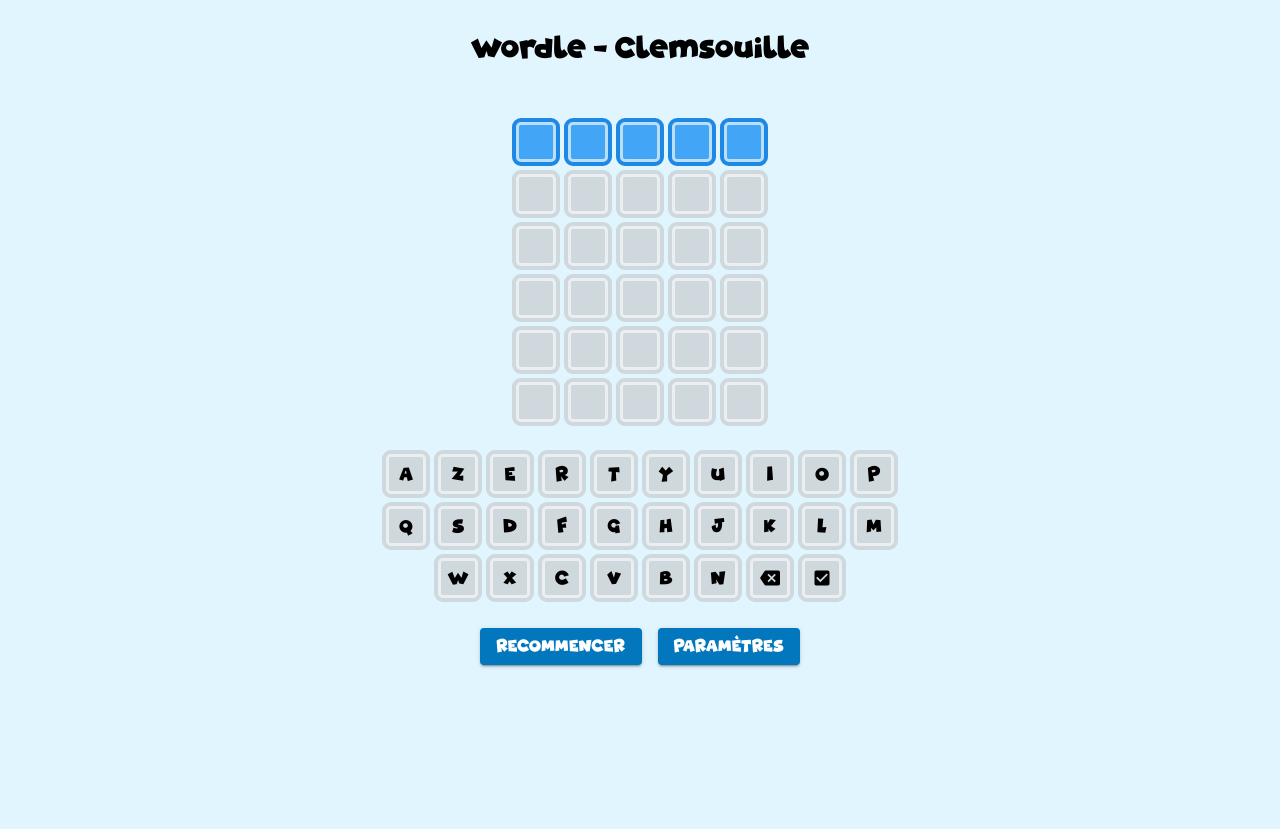
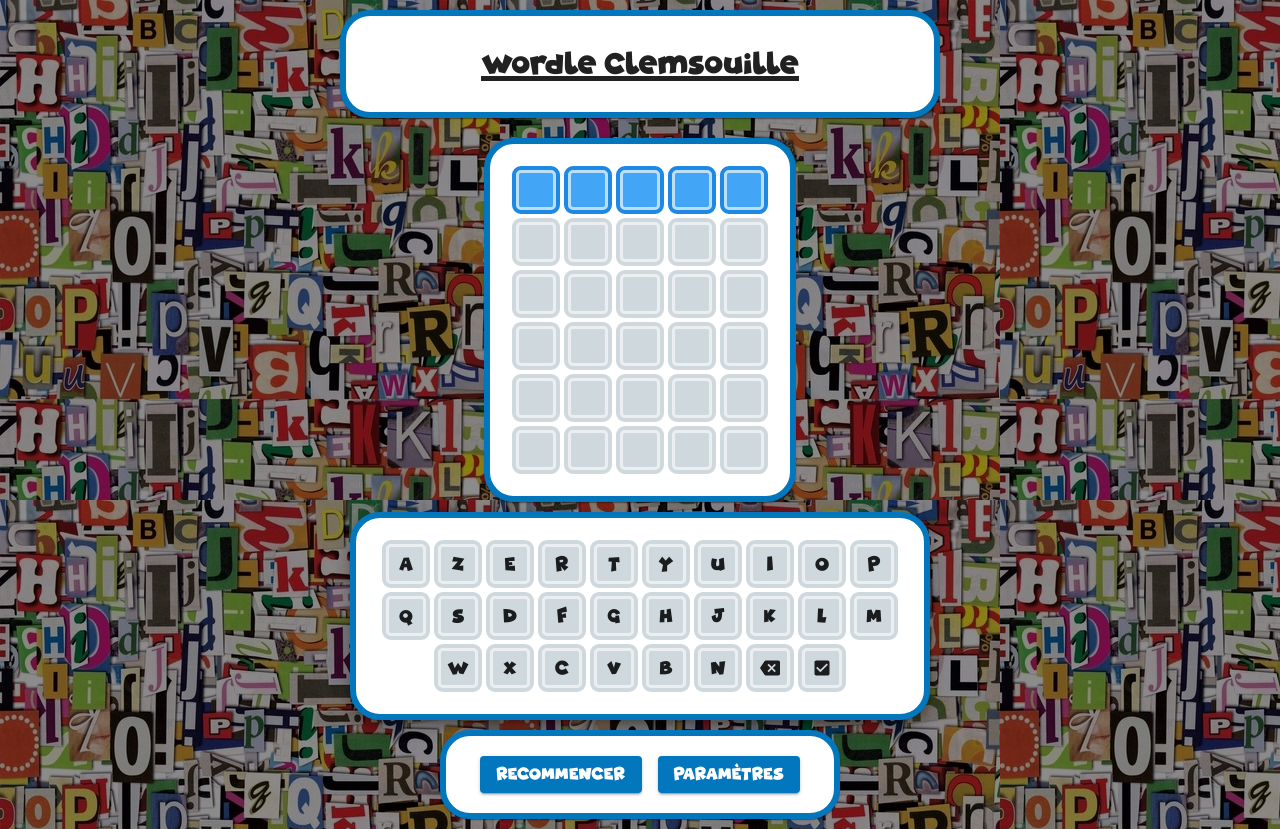
Before and after one commit to Clems02/Motus, a React (Vite) app: page / in a window 1280 px wide. Before the commit the page ends 800 px from the top, so only its background shows below. Built offline with nearby package versions, Linux system fonts and the light colour scheme.

Commit message:
background

```diff
--- a/src/app/Wordle.jsx
+++ b/src/app/Wordle.jsx
@@ -1,12 +1,15 @@
-import { Box, Button, Typography } from '@mui/material';
+import { Box, Button, Paper, Typography } from '@mui/material';
 import KeyBoard from '../composants/KeyBoard';
 import TryBoard from '../composants/TryBoard';
 import React, { useEffect, useState } from 'react';
 import { utils } from '../service/utils';
 import DialogResult from '../composants/DialogResult';
 import DialogParams from '../composants/DialogParams';
+import { data } from '../service/data';
+import { useTheme } from '@emotion/react';
 
 const Wordle = () => {
+  const theme = useTheme();
   const [gameStatus, setGameStatus] = useState('');
   const [openParams, setOpenParams] = useState(false);
 
@@ -16,7 +19,7 @@
   const [currentRow, setCurrentRow] = useState(0);
   const [targetWord, setTargetWord] = useState('');
   const [tryWords, setTryWords] = useState([]);
-  //const [keyBestStatus, setKeyBestStatus] = useState([]); //Utilisé pour afficher les couleurs sur le clavier
+  const [keyBoard, setKeyBoard] = useState([]);
 
   /**
    * => Valeur pour variant square <=
@@ -47,6 +50,16 @@
         )
       )
     );
+
+    const keyBoardRow = [];
+    for (let x = 0; x < data.keyBoard.length; x++) {
+      const array = [];
+      for (let y = 0; y < data.keyBoard[x].length; y++) {
+        array.push({ value: data.keyBoard[x][y], status: 'UNKNOWN' });
+      }
+      keyBoardRow.push(array);
+    }
+    setKeyBoard(keyBoardRow);
 
     setCurrentRow(0);
     setGameStatus('PLAYING');
@@ -81,13 +94,17 @@
 
     const win = word.every(({ status }) => status === 'BON');
     if (win) {
-      setGameStatus('WIN');
-      return;
+      setTimeout(() => {
+        setGameStatus('WIN');
+        return;
+      }, 2000);
     }
 
     if (currentRow === rows - 1) {
-      setGameStatus('LOSED');
-      return;
+      setTimeout(() => {
+        setGameStatus('LOSED');
+        return;
+      }, 2000);
     }
 
     setCurrentRow(currentRow + 1);
@@ -126,10 +143,35 @@
   };
 
   return (
-    <Box>
-      <Box sx={{ display: 'flex', justifyContent: 'center', paddingY: 4 }}>
-        <Typography variant='h5'>Wordle - Clemsouille</Typography>
-      </Box>
+    <Box
+      sx={{
+        display: 'flex',
+        flexDirection: 'column',
+        justifyContent: 'center',
+      }}
+    >
+      <Paper
+        sx={{
+          display: 'flex',
+          justifyContent: 'center',
+          paddingY: 4,
+          maxWidth: '600px',
+          width: '100%',
+          margin: '10px auto',
+          textAlign: 'center',
+          borderRadius: '30px',
+          border: '5px solid black',
+          border: `6px solid ${theme.palette.primary.main}`,
+        }}
+      >
+        <Typography
+          variant='h5'
+          sx={{ textDecoration: 'underline 5px' }}
+          flexWrap={'wrap'}
+        >
+          Wordle Clemsouille
+        </Typography>
+      </Paper>
       <TryBoard tryWords={tryWords} currentRow={currentRow} />
       <KeyBoard
         gameStatus={gameStatus}
@@ -137,6 +179,7 @@
         onDelete={handleDelete}
         onKeyDown={handleKeyDown}
         tryWords={tryWords}
+        keyBoard={keyBoard}
       />
       <DialogResult
         gameStatus={gameStatus}
@@ -151,8 +194,18 @@
         setWordLengthOK={setWordLengthOK}
         wordLengthOK={wordLengthOK}
       />
-      <Box
-        sx={{ display: 'flex', justifyContent: 'center', margin: 3, gap: 2 }}
+      <Paper
+        sx={{
+          display: 'flex',
+          justifyContent: 'center',
+          margin: '10px auto',
+          maxWidth: '400px',
+          width: '100%',
+          padding: '20px',
+          borderRadius: '30px',
+          border: `6px solid ${theme.palette.primary.main}`,
+          gap: 2,
+        }}
       >
         <Button
           variant='contained'
@@ -168,7 +221,7 @@
         >
           Paramètres
         </Button>
-      </Box>
+      </Paper>
     </Box>
   );
 };
--- a/src/composants/KeyBoard.jsx
+++ b/src/composants/KeyBoard.jsx
@@ -1,37 +1,31 @@
 import React, { useEffect, useState } from 'react';
 import { data } from '../service/data';
-import { Box, Button, Container } from '@mui/material';
+import { Box, Button, Container, Paper } from '@mui/material';
 import Square from './Square';
 import BackspaceIcon from '@mui/icons-material/Backspace';
 import CheckBoxIcon from '@mui/icons-material/CheckBox';
 import { utils } from '../service/utils';
+import { Keyboard } from '@mui/icons-material';
+import { useTheme } from '@emotion/react';
 
-const KeyBoard = ({ onSubmit, onDelete, onKeyDown, tryWords, gameStatus }) => {
+const KeyBoard = ({
+  onSubmit,
+  onDelete,
+  onKeyDown,
+  tryWords,
+  gameStatus,
+  keyBoard,
+}) => {
   const [keyList, setKeyList] = useState([]);
+  const theme = useTheme();
 
   useEffect(() => {
-    const newkeyList = [];
-    for (let x = 0; x < data.keyBoard.length; x++) {
-      const array = [];
-      for (let y = 0; y < data.keyBoard[x].length; y++) {
-        array.push({ value: data.keyBoard[x][y], status: 'UNKNOWN' });
-      }
-      newkeyList.push(array);
-    }
-    setTimeout(() => {
-      setKeyList(newkeyList);
-    }, 1500);
-  }, [gameStatus]);
-
-  useEffect(() => {
-    if (keyList != 0) {
+    if (keyBoard != 0) {
       const newArray = tryWords
         .reduce((acc, value) => {
           return acc.concat(value);
         }, [])
         .filter(({ value }) => value != '');
-
-      //console.log('array:', newArray);
 
       const filteredArray = newArray.reduce((acc, letter) => {
         const letterValue = letter.value;
@@ -58,7 +52,8 @@
         return acc;
       }, []);
 
-      const newkeyList = [...keyList];
+      //Modification du status des lettres du clavier si lettre dans filteredArray
+      const newkeyList = [...keyBoard];
       for (let x = 0; x < filteredArray.length; x++) {
         const value = filteredArray[x].value;
 
@@ -108,9 +103,19 @@
   };
 
   return (
-    <Box>
+    <Paper
+      elevation={10}
+      sx={{
+        padding: '20px',
+        maxWidth: '580px',
+        width: '100%',
+        margin: 'auto',
+        borderRadius: '30px',
+        border: `6px solid ${theme.palette.primary.main}`,
+      }}
+    >
       {keyList.map((row, index) => (
-        <Container
+        <Box
           key={index}
           sx={{
             display: 'flex',
@@ -142,9 +147,9 @@
               />
             </>
           )}
-        </Container>
+        </Box>
       ))}
-    </Box>
+    </Paper>
   );
 };
 
--- a/src/composants/TryBoard.jsx
+++ b/src/composants/TryBoard.jsx
@@ -1,10 +1,19 @@
-import { Box, Button } from '@mui/material';
+import { Box, Button, Paper } from '@mui/material';
 import React from 'react';
 import SquareLine from './SquareLine';
+import { useTheme } from '@emotion/react';
 
 const TryBoard = ({ tryWords, currentRow }) => {
+  const theme = useTheme();
   return (
-    <Box sx={{ margin: '20px' }}>
+    <Paper
+      sx={{
+        padding: '20px',
+        margin: '10px auto',
+        borderRadius: '30px',
+        border: `6px solid ${theme.palette.primary.main}`,
+      }}
+    >
       {Array.from({ length: tryWords.length }).map((_, index) => (
         <SquareLine
           key={index}
@@ -12,7 +21,7 @@
           currentRow={currentRow === index}
         />
       ))}
-    </Box>
+    </Paper>
   );
 };
 
--- a/src/index.css
+++ b/src/index.css
@@ -14,6 +14,16 @@
   min-height: 100vh;
 }
 
+/* body {
+  background: url('/public/background.webp');
+  background-color: rgba(0, 0, 0, 0.5);
+
+} */
+
 body {
-  background-color: #e1f5fe
-}
+  background: linear-gradient(
+  rgba(0, 0, 0, 0.45),
+  rgba(0, 0, 0, 0.45)
+  ),url('/public/background.webp');
+
+ }
```
